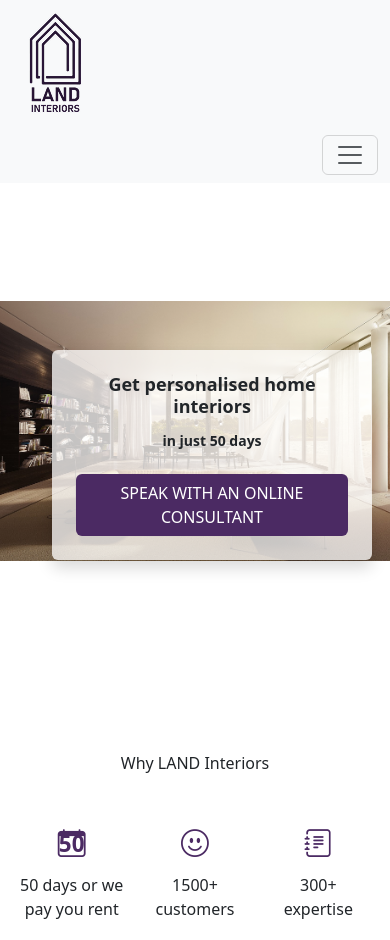
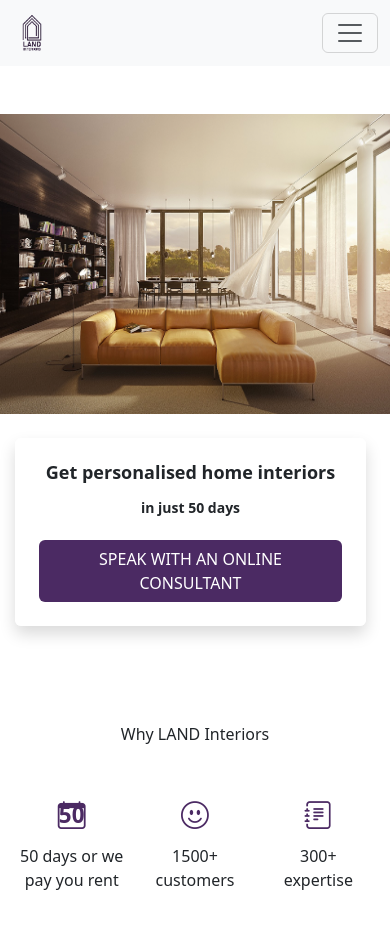
Before and after one commit to Olutayo2003/2nd-Figma-Project, a plain HTML site: page index.html in a window 390 px wide. Shown: the top 940 px of the page. Drawn offline with nearby package versions, Linux system fonts and the light colour scheme.

```diff
--- a/index.html
+++ b/index.html
@@ -6,115 +6,38 @@
   <meta name="viewport" content="width=device-width, initial-scale=1">
   <link href="https://fonts.googleapis.com/css2?family=Poppins:wght@400;500;600;700&display=swap" rel="stylesheet">
   <link href="https://cdn.jsdelivr.net/npm/bootstrap-icons@1.10.5/font/bootstrap-icons.css" rel="stylesheet">
-  <link href="https://cdn.jsdelivr.net/npm/bootstrap@5.3.6/dist/css/bootstrap.min.css" rel="stylesheet"
-    integrity="sha384-4Q6Gf2aSP4eDXB8Miphtr37CMZZQ5oXLH2yaXMJ2w8e2ZtHTl7GptT4jmndRuHDT" crossorigin="anonymous" />
-  <link href="https://cdn.jsdelivr.net/npm/bootstrap@5.3.3/dist/css/bootstrap.min.css" rel="stylesheet">
+  <script src="https://cdn.jsdelivr.net/npm/bootstrap@5.3.3/dist/js/bootstrap.bundle.min.js"></script>
+  <link href="https://cdn.jsdelivr.net/npm/bootstrap@5.3.7/dist/css/bootstrap.min.css" rel="stylesheet"
+    integrity="sha384-LN+7fdVzj6u52u30Kp6M/trliBMCMKTyK833zpbD+pXdCLuTusPj697FH4R/5mcr" crossorigin="anonymous">
   <title>Bootstrap</title>
   <style>
     @media (max-width: 767.98px) {
       .st-image {
         position: relative;
-        width: 700px;
+        width: 500px;
         margin-left: 15px;
       }
 
       .section1-text {
-        position: absolute;
-        top: 350px;
-        left: 125px;
+        position: relative;
+        left: 18px;
       }
 
     }
 
-    @media (max-width: 714px) {
-      .st-image {
-        position: relative;
-        width: 700px;
-        margin-left: 15px;
-      }
-
-      .section1-text {
-        position: absolute;
-        top: 350px;
-        left: 105px;
-      }
-
-    }
-
-    @media (max-width: 650px) {
-      .st-image {
-        width: 500px;
-        height: 400px;
-        align-items: center;
-        justify-content: center;
-        justify-items: center;
-        align-items: center;
-      }
-
-      .section1-text {
-        width: 540px !important;
-      }
-    }
-
-    @media (max-width: 571px) {
+    @media (max-width: 440px) {
       .st-image {
         width: 400px;
-        height: 400px;
-        align-items: center;
-        justify-content: center;
-        justify-items: center;
-        align-items: center;
-      }
-
-      .section1-text {
-        width: 520px !important;
-        margin-left: 13px;
-      }
-    }
-
-    @media (max-width: 590px) {
-      .st-image {
-        width: 500px;
-        height: 400px;
-        align-items: center;
-        justify-content: center;
-        justify-items: center;
-        align-items: center;
-      }
-
-      .section1-text {
-        width: 420px !important;
-        margin-left: 13px;
-      }
-    }
-
-    @media (max-width: 540px) {
-      .st-image {
-        width: 400px;
-        height: 400px;
-        align-items: center;
-        justify-content: center;
-        justify-items: center;
-        align-items: center;
-      }
-
-      .section1-text {
-        width: 320px !important;
-        left: 39px;
-      }
-    }
-
-    @media (max-width: 440px) {
-      .st-image {
-        width: 380px;
-        height: 400px;
+        height: 300px;
         margin-left: 15px;
 
       }
 
       .section1-text {
-        width: 320px !important;
-        left: 39px;
+        position: inherit;
+        display: inline;
+        width: 220px !important;
+        margin-left: 15px;
       }
 
       .section1-text h4 {
@@ -137,14 +60,13 @@
 </head>
 
 <body>
-  <nav class="navbar bg-body-tertiary">
-    <div>
-      <img src="images/Logo.png" style="width: 100%;" alt="Logo">
-    </div>
-  </nav>
-
   <nav class="navbar navbar-expand-md bg-body-tertiary">
     <div class="container-fluid">
+
+      <!-- Logo -->
+      <a class="navbar-brand" href="#">
+        <img src="images/Logo.png" alt="Logo" style="height: 40px;">
+      </a>
 
       <!-- Toggler -->
       <button class="navbar-toggler ms-auto" type="button" data-bs-toggle="collapse" data-bs-target="#mainNavbar"
@@ -152,10 +74,10 @@
         <span class="navbar-toggler-icon"></span>
       </button>
 
-      <!-- Collapsible content -->
+      <!-- Collapsible Nav -->
       <div class="collapse navbar-collapse" id="mainNavbar">
 
-        <!-- Centered nav links -->
+        <!-- Centered Links -->
         <ul class="navbar-nav mx-auto mb-2 mb-md-0 gap-3 text-center">
           <li class="nav-item"><a class="nav-link" href="#">About</a></li>
           <li class="nav-item"><a class="nav-link" href="#">Projects</a></li>
@@ -164,7 +86,7 @@
           <li class="nav-item"><a class="nav-link" href="#">Contact</a></li>
         </ul>
 
-        <!-- Right-aligned dropdown -->
+        <!-- Dropdown -->
         <ul class="navbar-nav ms-md-auto">
           <li class="nav-item dropdown">
             <a class="nav-link dropdown-toggle" href="#" id="joinDropdown" role="button" data-bs-toggle="dropdown"
@@ -183,9 +105,10 @@
   </nav>
 
 
+
   <section class="section-1 py-5">
-    <div class="col container-md container-sm">
-      <div class="col row align-items-center text-center text-lg-start">
+    <div class="col container-md container-sm col row align-items-center text-center text-lg-start">
+
 
       <!-- Image Column -->
       <div class="col-lg-6 mb-4 mb-lg-0 d-flex justify-content-center st-image justify-content-xl-start">
@@ -195,8 +118,7 @@
 
       <!-- Text Column -->
 
-        <div
-          class="col bg-white bg-opacity-75 p-4 section1-text rounded shadow justify-content-center align-items-center"
+      <div class="col bg-white bg-opacity-75 p-4 section1-text rounded shadow justify-content-center align-items-center"
         style="z-index: 111; max-width: 500px;">
         <h4 class="fw-bold mb-3 h4-text text-center">Get personalised home interiors</h4>
         <h3 class="fw-semibold mb-4 h3-text text-center">in just 50 days</h3>
@@ -205,7 +127,7 @@
             SPEAK WITH AN ONLINE CONSULTANT
           </button>
         </div>
-        </div>
+
       </div>
 
     </div>
@@ -622,10 +544,12 @@
 
 
 
-        <script src="https://cdn.jsdelivr.net/npm/bootstrap@5.3.6/dist/js/bootstrap.bundle.min.js"
-          integrity="sha384-j1CDi7MgGQ12Z7Qab0qlWQ/Qqz24Gc6BM0thvEMVjHnfYGF0rmFCozFSxQBxwHKO"
+
+        <script src="https://cdn.jsdelivr.net/npm/bootstrap@5.3.3/dist/js/bootstrap.bundle.min.js"></script>
+        <script src="https://cdn.jsdelivr.net/npm/bootstrap@5.3.7/dist/js/bootstrap.bundle.min.js"
+          integrity="sha384-ndDqU0Gzau9qJ1lfW4pNLlhNTkCfHzAVBReH9diLvGRem5+R9g2FzA8ZGN954O5Q"
           crossorigin="anonymous"></script>
-        <script src="https://cdn.jsdelivr.net/npm/bootstrap@5.3.3/dist/js/bootstrap.bundle.min.js"></script>
+
 </body>
 
 </html>
```
Lines whose indentation alone changed are shown as unchanged.
